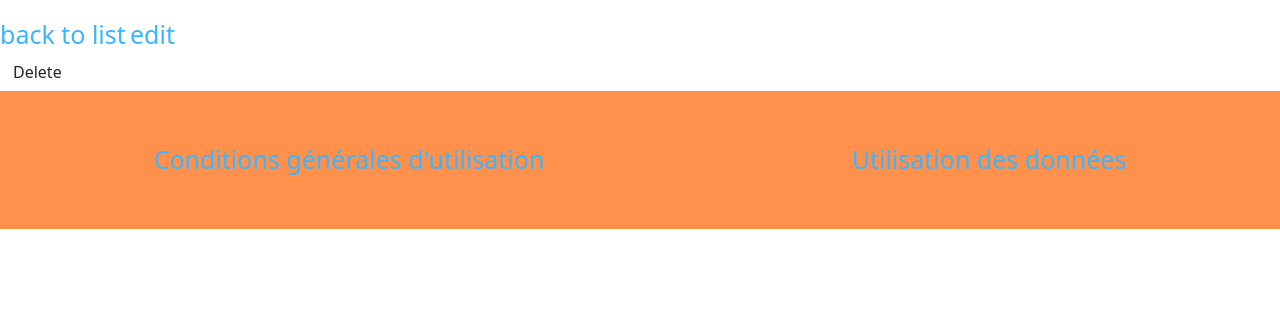
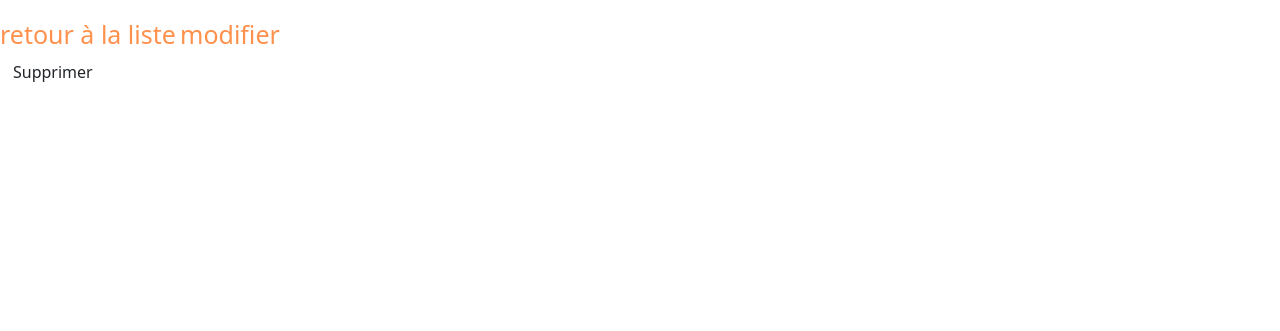
Before and after one commit to juliencdev/paris_insolite, a Symfony app: template templates/user_commentaire/show.html.twig in a window 1280 px wide. Shown: the part 249-580 px from the top of the page. Run offline with Twig, Linux system fonts and the light colour scheme; the template is opened without the code that fills it, so the values that code supplies are empty; some libraries are stand-ins or nearby versions.

Commit message:
dernières modifications

```diff
--- a/public/css/accueil.css
+++ b/public/css/accueil.css
@@ -54,22 +54,11 @@ font-family: Patrick Hand;
     height: 300px;
 }
 
-
-
-#logo{
-    margin-bottom: 50px;
-    width: 150px;
-    height: 150px;
-}
-
 a:link{
     color: #38b6ff;
     text-decoration: none;
     font-size: 25px;
 }
-
-
-
 
 footer{
     background-color: #ff914d;
@@ -85,8 +74,11 @@ footer{
     text-decoration: none;
 }
 
-
-
+#logo{
+    margin-bottom: 50px;
+    width: 150px;
+    height: 150px;
+}
 #articles {
     background-color: #38b6ff;
     display: flex;
@@ -95,22 +87,27 @@ footer{
     padding-top: 30px;
     padding-bottom: 30px;
 }
+
 h2 {
     color:#ff914d;
 }
+
 .contenu {
     display:flex;
     justify-content: space-between;
     margin-right:120px;
     margin-left:120px;
 }
+
 .illustration{
     width: 350px;
     height:350px;
 }
+
 .description{
     margin-right:20px;
 }
+
 h3{
     color :#ff914d;
 }
--- a/src/Controller/AdminLieuController.php
+++ b/src/Controller/AdminLieuController.php
@@ -31,7 +31,7 @@ class AdminLieuController extends AbstractController
     public function index(LieuRepository $lieuRepository): Response
     {
         // affiche la vue'admin_lieu/index.html.twig' avec une variable TWIG 'lieus'
-        //qui pointe vers la liste de tous les commentaires en base de données
+        //qui pointe vers la liste de tous les lieux en base de données
         return $this->render('admin_lieu/index.html.twig', [
             'lieus' => $lieuRepository->findAll(),
         ]);
--- a/templates/accueil/index.html.twig
+++ b/templates/accueil/index.html.twig
@@ -30,10 +30,9 @@
 
         <section id="articles">
 
-
 		 <h2>Articles en vitrine</h2>
 </br>
-		<img src="{{asset('uploads/logo.png')}}" alt="logo" id="logo">
+		<img src="{{asset('uploads/logo.png')}}" alt="tour_eiffel" id="logo">
 </br>
         <h3>Le ring de la Lucha Libre</h3>
 </br>
@@ -47,8 +46,7 @@
 </br>
     <div class="contenu">
         <p class="description">Réveillez votre âme d’enfant avec ce musée à l’allure de fête foraine ! Vous pourrez y admirer de splendides manèges et objets qui proviennent de toute l’Europe. Une visite exceptionnelle, uniquement sur réservation.</br>
-     53 Avenue des Terroirs de France, 75012 Paris.
-    </p>
+     53 Avenue des Terroirs de France, 75012 Paris.</p>
         <img src="{{asset('uploads/IMG-0672-61eaa0d112f17.jpg')}}" alt="musée" class="illustration">
     </div>
        </section>
--- a/templates/user_commentaire/_delete_form.html.twig
+++ b/templates/user_commentaire/_delete_form.html.twig
@@ -1,4 +1,4 @@
 <form method="post" action="{{ path('user_commentaire_delete', {'id': commentaire.id}) }}" onsubmit="return confirm('Are you sure you want to delete this item?');">
     <input type="hidden" name="_token" value="{{ csrf_token('delete' ~ commentaire.id) }}">
-    <button class="btn">Delete</button>
+    <button class="btn">Supprimer</button>
 </form>
--- a/templates/user_commentaire/show.html.twig
+++ b/templates/user_commentaire/show.html.twig
@@ -1,6 +1,11 @@
 {% extends 'base.html.twig' %}
 
 {% block title %}Détail du commentaire{% endblock %}
+
+{% block stylesheets %}
+<link rel="stylesheet" href="{{ asset ('css/index.css') }}">
+<link href="https://cdn.jsdelivr.net/npm/bootstrap@5.1.3/dist/css/bootstrap.min.css" rel="stylesheet" integrity="sha384-1BmE4kWBq78iYhFldvKuhfTAU6auU8tT94WrHftjDbrCEXSU1oBoqyl2QvZ6jIW3" crossorigin="anonymous">
+{% endblock %}
 
 {% block body %}
     <h1>Détail du commentaire</h1>
@@ -22,9 +27,9 @@
         </tbody>
     </table>
 
-    <a href="{{ path('user_commentaire_index') }}">back to list</a>
+    <a href="{{ path('user_commentaire_index') }}">retour à la liste</a>
 
-    <a href="{{ path('user_commentaire_edit', {'id': commentaire.id}) }}">edit</a>
+    <a href="{{ path('user_commentaire_edit', {'id': commentaire.id}) }}">modifier</a>
 
     {{ include('user_commentaire/_delete_form.html.twig') }}
 {% endblock %}
--- a/templates/user_lieu/_delete_form.html.twig
+++ b/templates/user_lieu/_delete_form.html.twig
@@ -1,4 +1,4 @@
 <form method="post" action="{{ path('user_lieu_delete', {'id': lieu.id}) }}" onsubmit="return confirm('Are you sure you want to delete this item?');">
     <input type="hidden" name="_token" value="{{ csrf_token('delete' ~ lieu.id) }}">
-    <button class="btn">Delete</button>
+    <button class="btn">Supprimer</button>
 </form>
--- a/templates/user_lieu/_form.html.twig
+++ b/templates/user_lieu/_form.html.twig
@@ -1,4 +1,4 @@
 {{ form_start(form) }}
     {{ form_widget(form) }}
-    <button class="btn">{{ button_label|default('Save') }}</button>
+    <button class="btn">{{ button_label|default('Enregistrer') }}</button>
 {{ form_end(form) }}
```
Also changed, not shown: public/uploads/castel-beranger-paris-625e9a3a55618.jpg (added), public/uploads/castel-beranger-paris-625e9bb29e048.jpg (added). Lines whose indentation alone changed are shown as unchanged.
